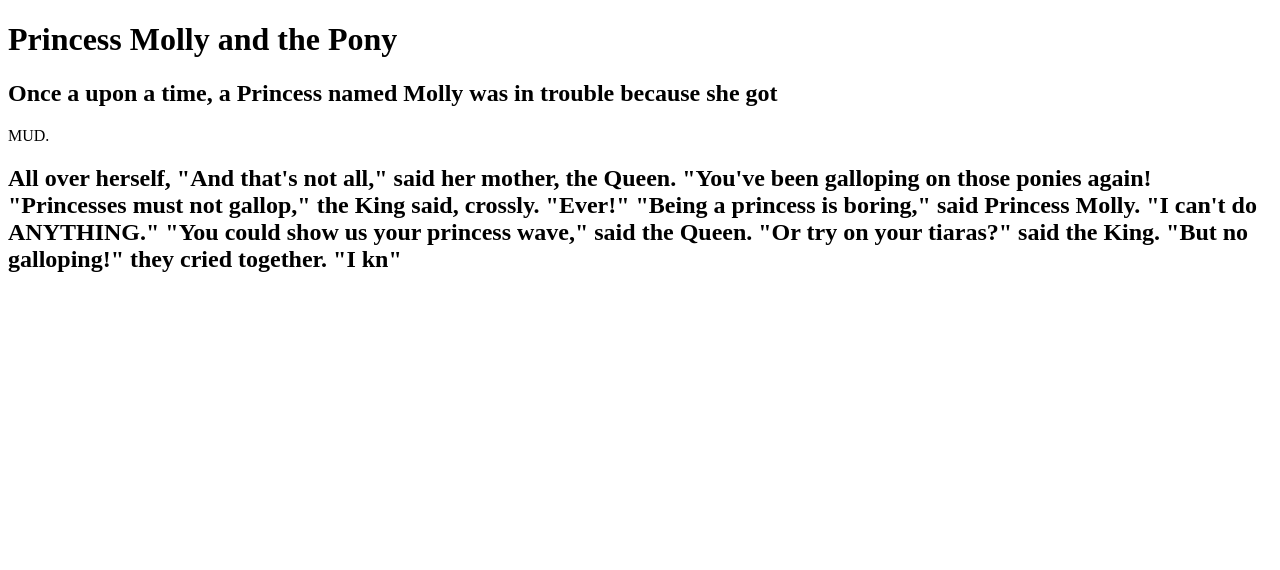
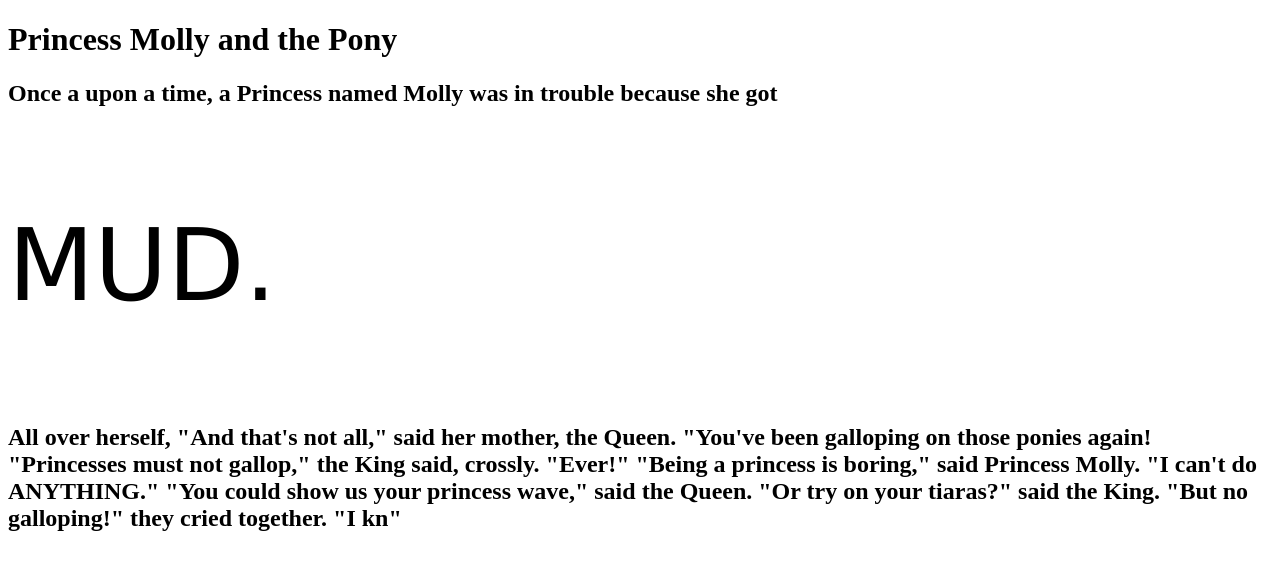
Before and after one commit to TheUltimate455/Story, a plain HTML site: page index.html in a window 1280 px wide. Drawn offline with Linux system fonts and the light colour scheme.

Commit message:
Update index.html
1 line added

```diff
--- a/index.html
+++ b/index.html
@@ -2,6 +2,7 @@
 <html>
 <head>
 <h1>Princess Molly and the Pony</h1>
+<link rel="stylesheet" href="Style.css"
 </head>
 <body>
 <h2>Once a upon a time, a Princess named Molly was in trouble because she got </h2>
```
